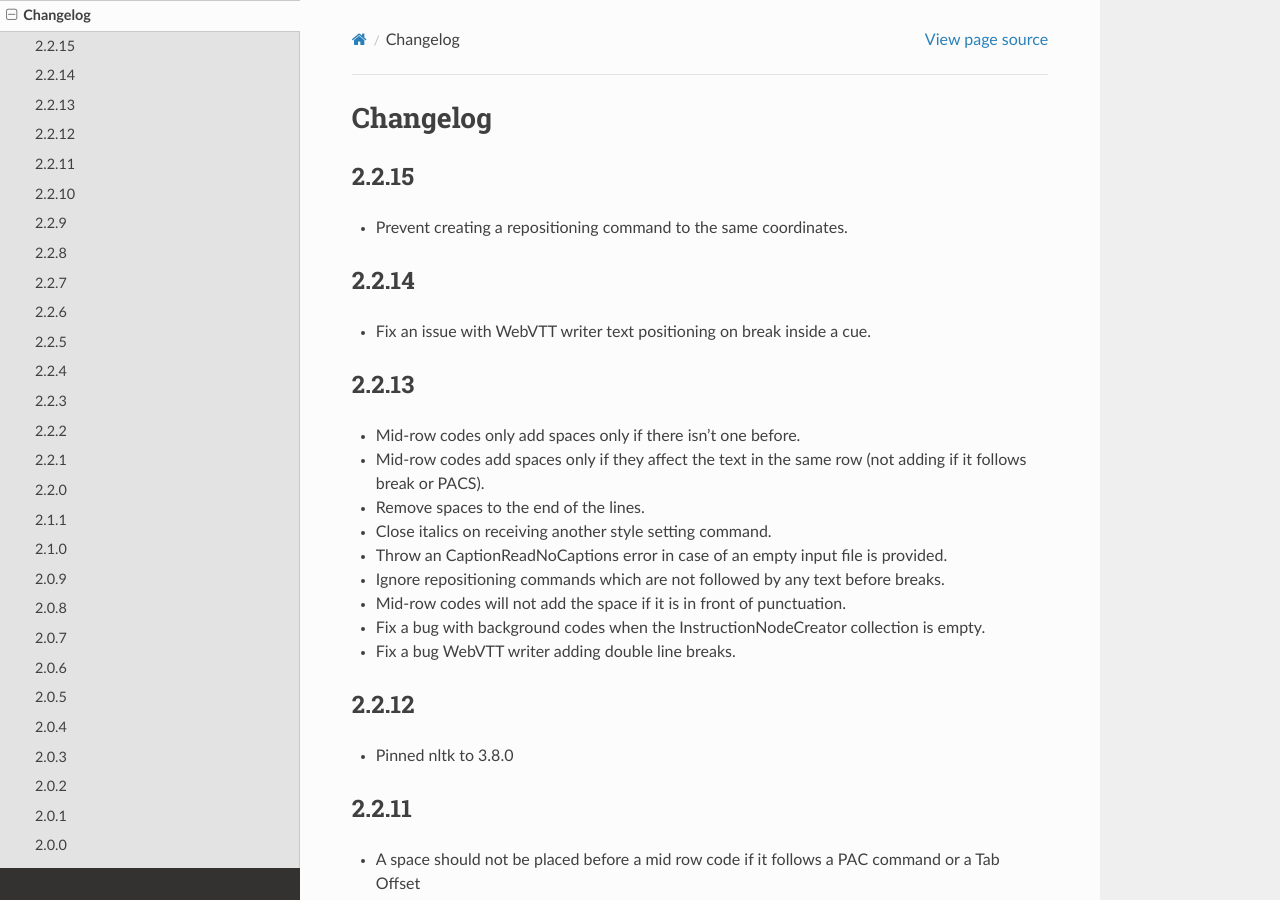
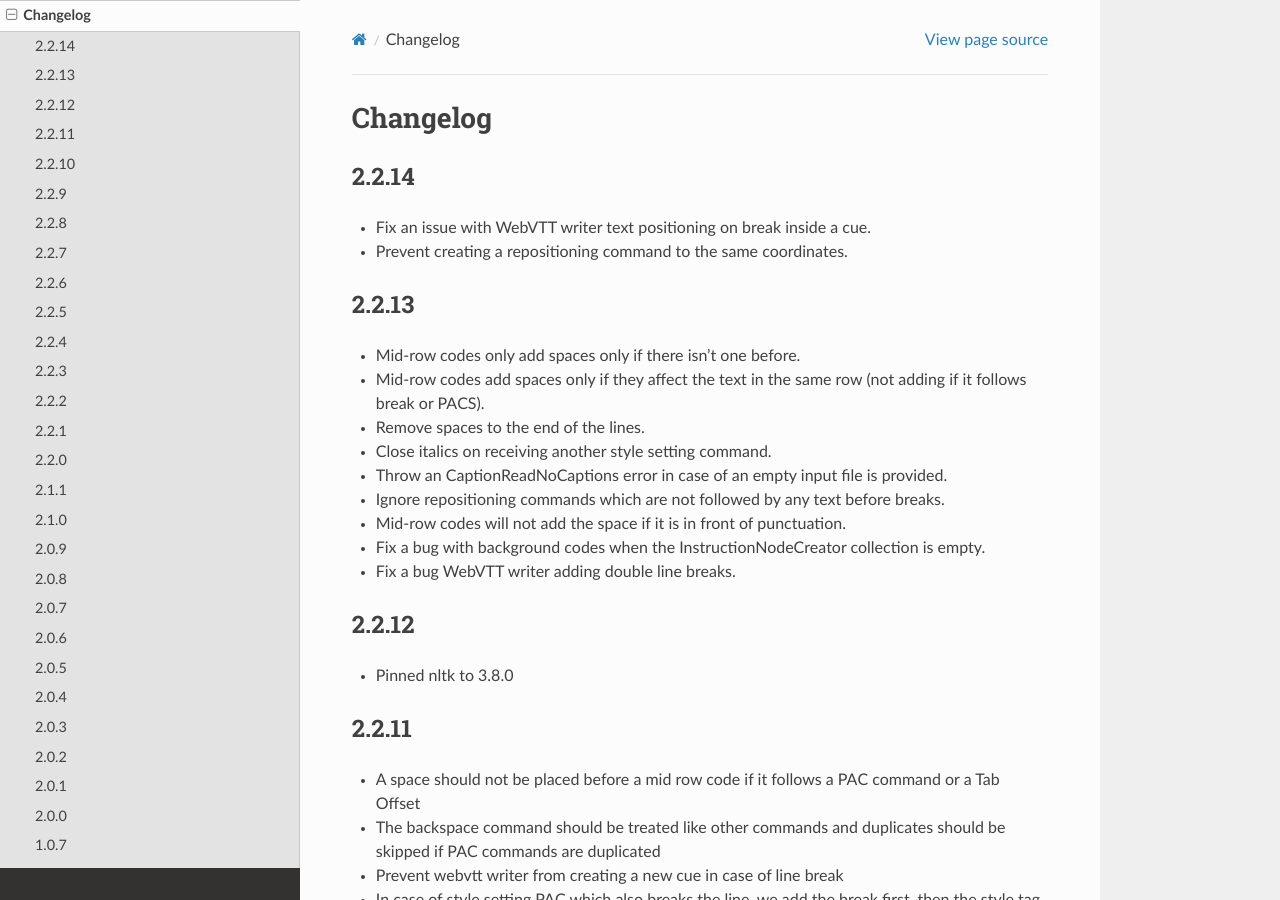
Before and after one commit to pbs/pycaption, a Sphinx documentation site: the page built from docs/changelog.rst, in a window 1280 px wide and 900 px high. Built offline with Sphinx 7.4.7 and the Read the Docs theme 2.0.0, drawn with Linux system fonts in a browser that asks for light colours.

Commit message:
update changelog and change version to 2.2.14

```diff
--- a/docs/changelog.rst
+++ b/docs/changelog.rst
@@ -1,12 +1,9 @@
 Changelog
 ---------
-2.2.15
-^^^^^^
-- Prevent creating a repositioning command to the same coordinates.
-
 2.2.14
 ^^^^^^
 - Fix an issue with WebVTT writer text positioning on break inside a cue.
+- Prevent creating a repositioning command to the same coordinates.
 
 2.2.13
 ^^^^^^
--- a/setup.py
+++ b/setup.py
@@ -20,7 +20,7 @@ transcript_dependencies = ["nltk==3.8.0"]
 
 setup(
     name="pycaption",
-    version="2.2.15",
+    version="2.2.14",
     description="Closed caption converter",
     long_description=open(README_PATH).read(),
     author="Joe Norton",
```
